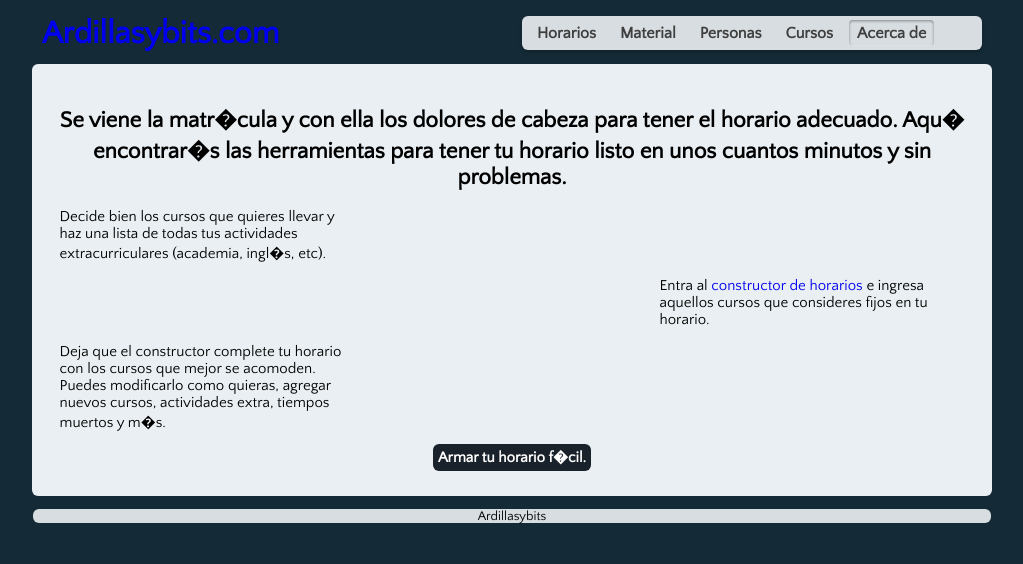
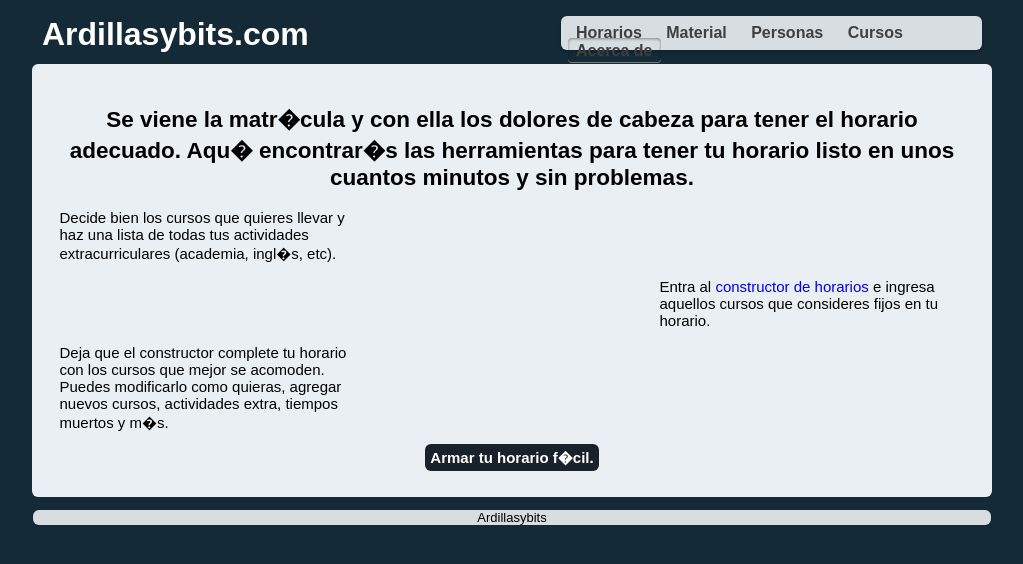
Before and after one commit to Codepigeon/ardillasybits.com, a PHP site: page /acercaDe.php in a window 1280 px wide. Shown: the top 564 px of the page, without its empty margins (128-1151 px from the left). Run offline with PHP 8.4, Linux system fonts and the light colour scheme; some web fonts are replaced.

Commit message:
un par de cambios en los estilos

```diff
--- a/bits/incluidos/style.css
+++ b/bits/incluidos/style.css
@@ -1,5 +1,9 @@
-@import url(http://fonts.googleapis.com/css?family=Quattrocento+Sans&v2);
-
+@font-face {
+  font-family: 'Quattrocento Sans';
+  font-style: normal;
+  font-weight: normal;
+  src: local('Quattrocento Sans'), local('QuattrocentoSans'), url('http://themes.googleusercontent.com/font?kit=efd6FGWWGX5Z3ztwLBrG9b2aU247V0zTzydO4RoO9Ok') format('woff');
+}
 
 html {
 	background-color: #142a36;
@@ -24,20 +28,26 @@ a {
 }
 
 #encabezado h1 {
+	font-family: Helsinki, sans-serif;
 	width: 450px;
 	margin: auto;
 	float: left;
 
 }
 
+#encabezado a {
+	color: #FFF;
+}
+
 #contenedor_menu {
 	float: right;
 	height: 18px;
-	width: 460px;
+	width: 421px;
 	background: #d7dde0;
 	padding: 8px 0;
 	margin: auto;
 	font-size: 16px;
+	font-family: Helsinki, sans-serif;
 	-moz-border-radius: 6px;
 	-webkit-border-radius: 6px;
 	border-radius: 6px;
@@ -113,9 +123,7 @@ background: #1c202
 
 }
 
-.flotador {
 
-}
 
 #primer {
 /* 	background-color: yellow; */
@@ -147,12 +155,29 @@ background: #1c202
 	background-color: #19212b;
 	padding: 5px;
 	text-decoration: none;
+	margin-left: auto;
+	margin-right: auto;
 	-moz-border-radius: 6px;
 	-webkit-border-radius: 6px;
 	border-radius: 6px;
 	-webkit-transition: background 100ms linear;
 	-moz-transition: background 100ms linear;
 	transition: background 100ms linear;
+}
+
+.selectorhorarios {
+	text-align: left;
+	-moz-border-radius: 6px;
+	-webkit-border-radius: 6px;
+	border-radius: 6px;
+}
+
+.strong {
+	font-weight: bold;
+}
+
+#mostrar {
+	text-align: left;
 }
 
 #pie {
```
Lines whose indentation alone changed are shown as unchanged.
